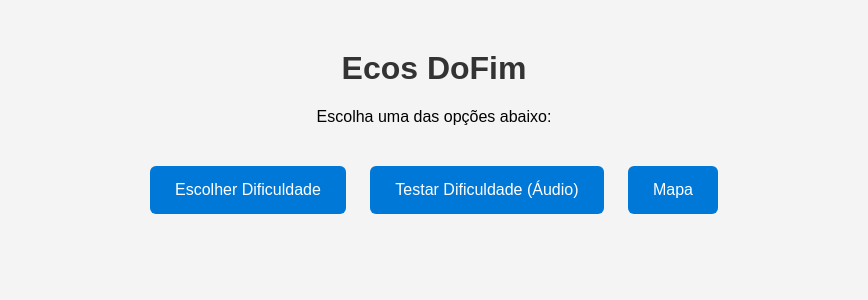
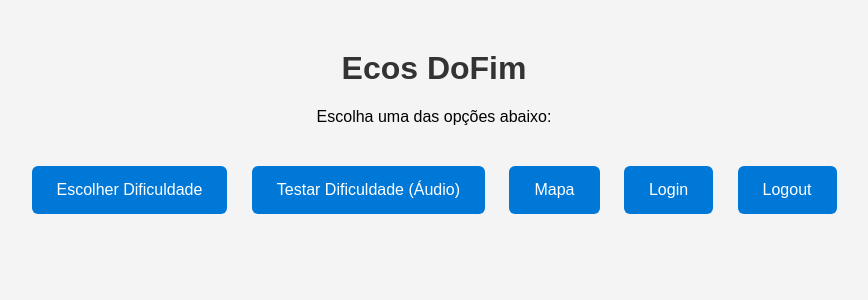
Before and after one commit to majufponte/Projeto-FDS-2025.2, a Django app: page / in a window 1280 px wide. Shown: the top 300 px of the page, without its empty margins (206-1074 px from the left). Run offline with Django 5.2, Linux system fonts and the light colour scheme; parts of the project's set-up code (start-up, migrations or seed data) failed here and were passed over.

Commit message:
Login funcional

```diff
--- a/EcosDoFim/AppEcosDoFim/views.py
+++ b/EcosDoFim/AppEcosDoFim/views.py
@@ -3,7 +3,30 @@ from django.http import HttpResponseRedirect
 import sounddevice as sd
 import numpy as np
 from .models import DetecaoAudio,locais_explorado
+from django.contrib.auth import authenticate,login,logout
+from django.contrib import messages
 
+# Create your views here.
+def login_user(request):
+    return render(request, 'login.html')
+
+def logout_user(request):
+    logout(request)
+    return  redirect('/')
+
+def submit_login(request):
+    if request.POST:
+        username = request.POST.get('username')
+        password = request.POST.get('password')
+        usuario = authenticate(username=username,password=password)
+        if usuario is not None:
+            login(request,usuario)
+            return redirect('/')
+        else:
+            messages.error(request, "Usuario ou senha invalido")
+            return redirect('/')
+    else:
+        redirect('/')
 
 LIMIARES = {
     "1": -50,
@@ -32,7 +55,11 @@ def escolher_dificuldade(request):
 
 def testar_dificuldade(request): #Podemos rodardo lado do cliente com JS
     limiar = request.session.get("limiar_dificuldade")
-    usuario = request.user if request.user.is_authenticated else None
+    if request.user.is_authenticated:
+        usuario = request.user
+    else:
+        return redirect('/login')
+
 
     if request.method == "POST":
         detectado = request.POST.get("audio_detectado", "0")
@@ -45,7 +72,10 @@ def testar_dificuldade(request): #Podemos rodardo lado do cliente com JS
     return render(request, "testar_dificuldade.html", {"limiar": limiar})
 
 def mapa(request):
-    usuario = request.user if request.user.is_authenticated else None
+    if request.user.is_authenticated:
+        usuario = request.user
+    else:
+        return redirect('/login')
     explorados=list(locais_explorado.objects.filter(
         usuario=usuario
         ).values_list("id_do_local",flat=True))
--- a/EcosDoFim/EcosDoFim/urls.py
+++ b/EcosDoFim/EcosDoFim/urls.py
@@ -20,9 +20,12 @@ from AppEcosDoFim import views
 
 urlpatterns = [
     path('admin/', admin.site.urls),
-    path('EcosDofim/dificuldade', views.escolher_dificuldade),
-    path('EcosDofim/audio', views.testar_dificuldade),
+    path('EcosDofim/dificuldade', views.escolher_dificuldade, name='escolher_dificuldade'),
+    path('EcosDofim/audio', views.testar_dificuldade, name='testar_dificuldade'),
     path("audio-detectado/", views.testar_dificuldade, name="audio_detectado"),
-    path("mapa/", views.mapa),
-    path("",views.home)
+    path("mapa/", views.mapa,name='mapa'),
+    path("",views.home),
+    path('login/', views.login_user, name='login_user'),
+    path('login/submit/', views.submit_login, name='submit_login'),
+    path('logout/', views.logout_user, name='logout_user'),
 ]
--- a/EcosDoFim/templates/inicial.html
+++ b/EcosDoFim/templates/inicial.html
@@ -39,9 +39,11 @@
     <p>Escolha uma das opções abaixo:</p>
 
     <div class="container">
-        <a class="btn" href="/EcosDofim/dificuldade">Escolher Dificuldade</a>
-        <a class="btn" href="/EcosDofim/audio">Testar Dificuldade (Áudio)</a>
-        <a class="btn" href="/mapa">Mapa</a>
+        <a class="btn" href="{% url 'escolher_dificuldade' %}">Escolher Dificuldade</a>
+        <a class="btn" href="{% url 'testar_dificuldade' %}">Testar Dificuldade (Áudio)</a>
+        <a class="btn" href="{% url 'mapa' %}">Mapa</a>
+        <a class="btn" href="{% url 'login_user' %}">Login</a>
+        <a class="btn" href="{% url 'logout_user' %}">Logout</a>
     </div>
 </body>
 </html>
```
Also changed, not shown: EcosDoFim/templates/login.html (added, +26 -0 lines).
